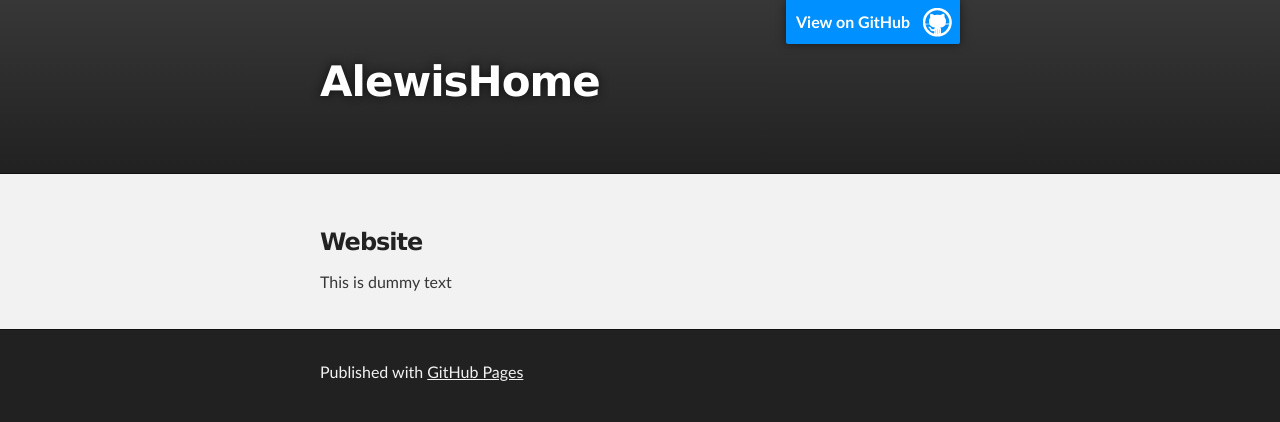
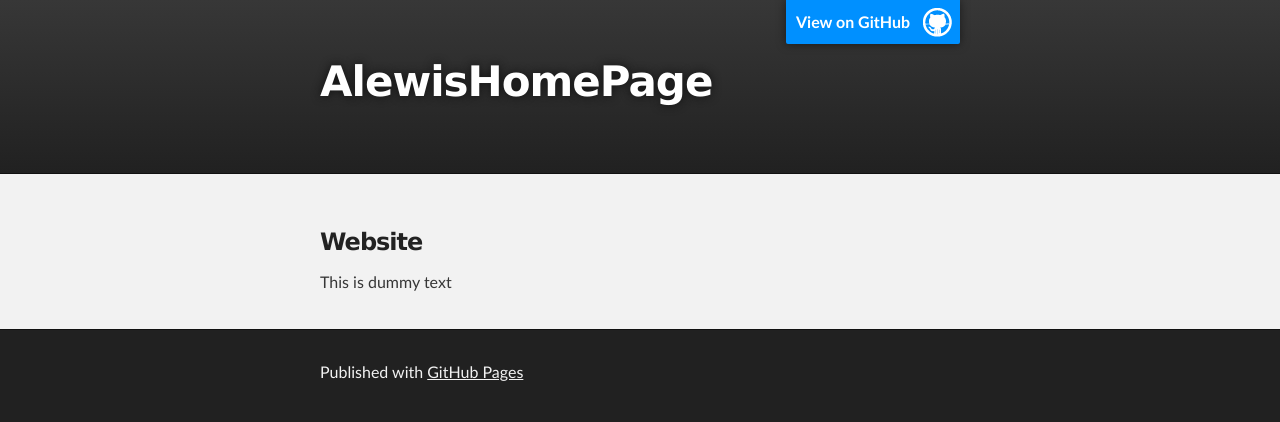
Before and after one commit to alewisGLA/alewisGLA.github.io, a plain HTML site: page index.html in a window 1280 px wide. Drawn offline with Linux system fonts and the light colour scheme.

Commit message:
Update index.html

```diff
--- a/index.html
+++ b/index.html
@@ -18,7 +18,7 @@
         <header class="inner">
           <a id="forkme_banner" href="https://github.com/alewisGLA">View on GitHub</a>
 
-          <h1 id="project_title">AlewisHome</h1>
+          <h1 id="project_title">AlewisHomePage</h1>
           <h2 id="project_tagline"></h2>
 
         </header>
```
